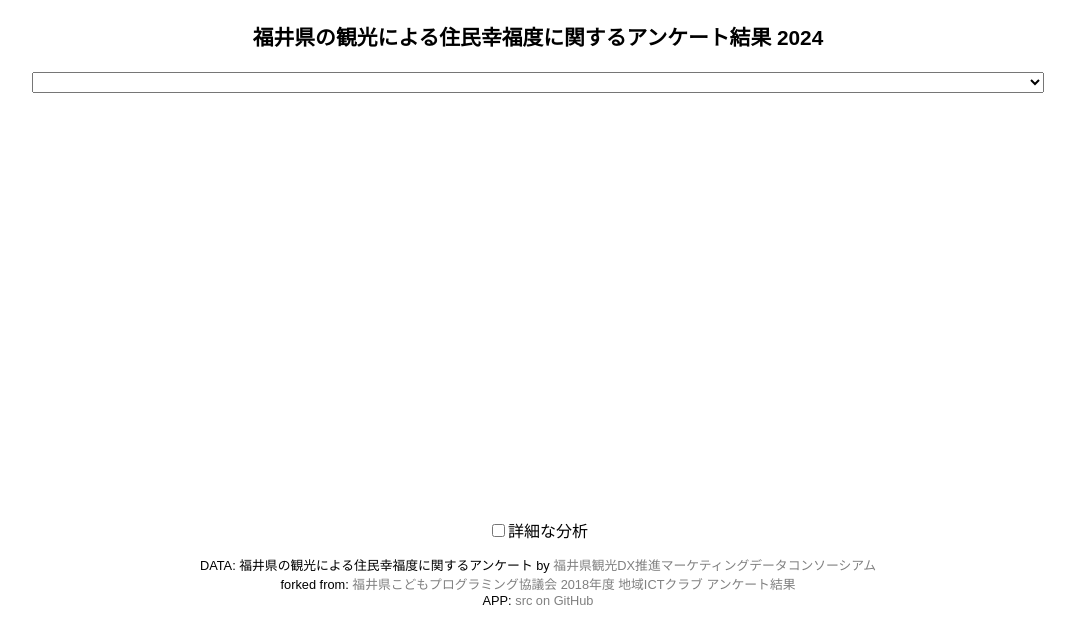
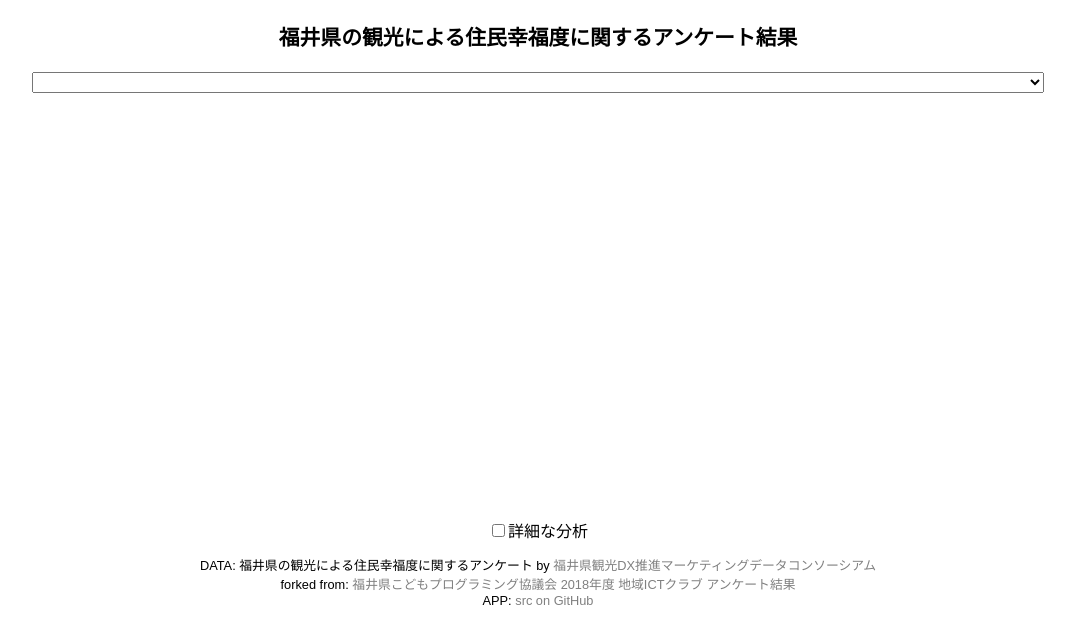
Before and after one commit to hama-binc/fukui-kanko-civic-voice, a plain HTML site: page index.html in a window 1280 px wide. Shown: the whole page, without its empty margins (102-1177 px from the left). Drawn offline with Linux system fonts and the light colour scheme.

Commit message:
change title

```diff
--- a/index.html
+++ b/index.html
@@ -1,5 +1,5 @@
 <!DOCTYPE html><html lang="ja"><head><meta charset="utf-8"><meta name="viewport" content="width=device-width"><link rel="icon" href="data:">
-<title>福井県の観光による住民幸福度に関するアンケート結果 2024</title>
+<title>福井県の観光による住民幸福度に関するアンケート結果</title>
 <script type="module">
 import { CSV } from "https://js.sabae.cc/CSV.js";
 import { extendGraphics } from "https://js.sabae.cc/extendGraphics.js";
@@ -634,7 +634,7 @@ h3 {
 </head>
 <body>
 
-<h1>福井県の観光による住民幸福度に関するアンケート結果 2024</h1>
+<h1>福井県の観光による住民幸福度に関するアンケート結果</h1>
 
 <select id="seldate"></select><br>
 <div id="types"></div>
```
